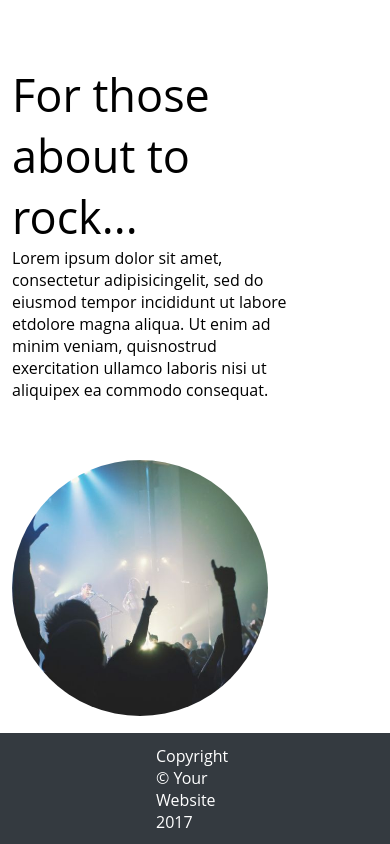
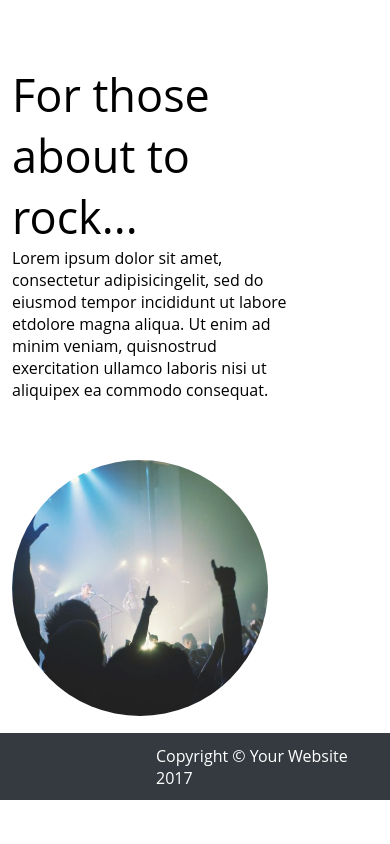
Before and after one commit to AGuerrav/Rock-Site, a plain HTML site: page index.html in a window 390 px wide. Shown: the part 2358-3202 px from the top of the page. After the commit the page ends 3158 px from the top, so only its background shows below. Drawn offline with Linux system fonts and the light colour scheme.

Commit message:
responsive design footer

```diff
--- a/assets/css/main.css
+++ b/assets/css/main.css
@@ -85,6 +85,10 @@ footer{
   background-color: #343A40;
 }
 footer .col-12{
-  padding: 3% 40%;
+  padding: 3% ;
+  padding-left: 40%;
   color: white;
 }
+footer p{
+  width: 100%;
+}
```
